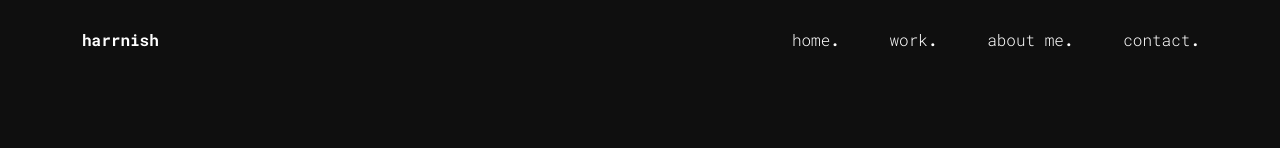
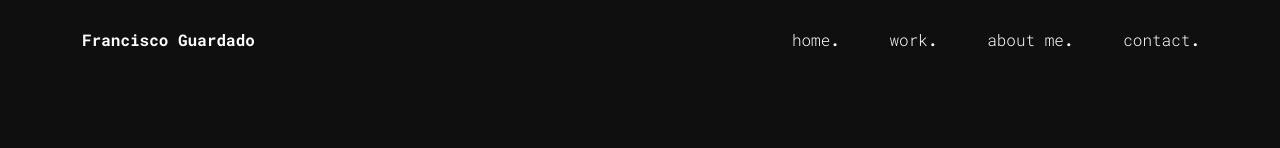
Before and after one commit to franciscojavierguardado101/tr, a plain HTML site: page contact.html in a window 1280 px wide. Shown: the top 148 px of the page. Drawn offline with nearby package versions, Linux system fonts and the light colour scheme.

Commit message:
Update contact.html

```diff
--- a/contact.html
+++ b/contact.html
@@ -4,7 +4,7 @@
       <meta charset="UTF-8">
       <meta name="viewport" content="width=device-width, initial-scale=1.0">
       <meta http-equiv="X-UA-Compatible" content="ie=edge">
-      <meta name="author" content="harrnish">
+      <meta name="author" content="Francisco Guardado">
 
       <title>Contact | Portfolio Website Template | CODEGRID</title>
 
@@ -29,7 +29,7 @@
             <!--------------- navbar starts here --------------->
             <nav>
                   <span id="brand">
-                        <a href="index.html">harrnish</a>
+                        <a href="index.html">Francisco Guardado</a>
                   </span>
 
                   <ul id="menu">
```
